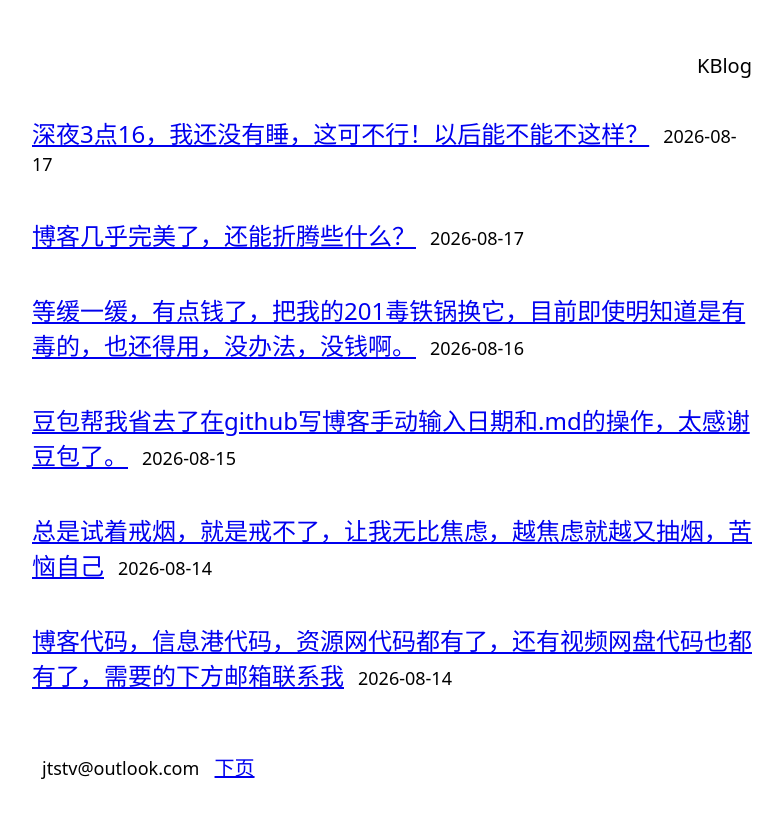
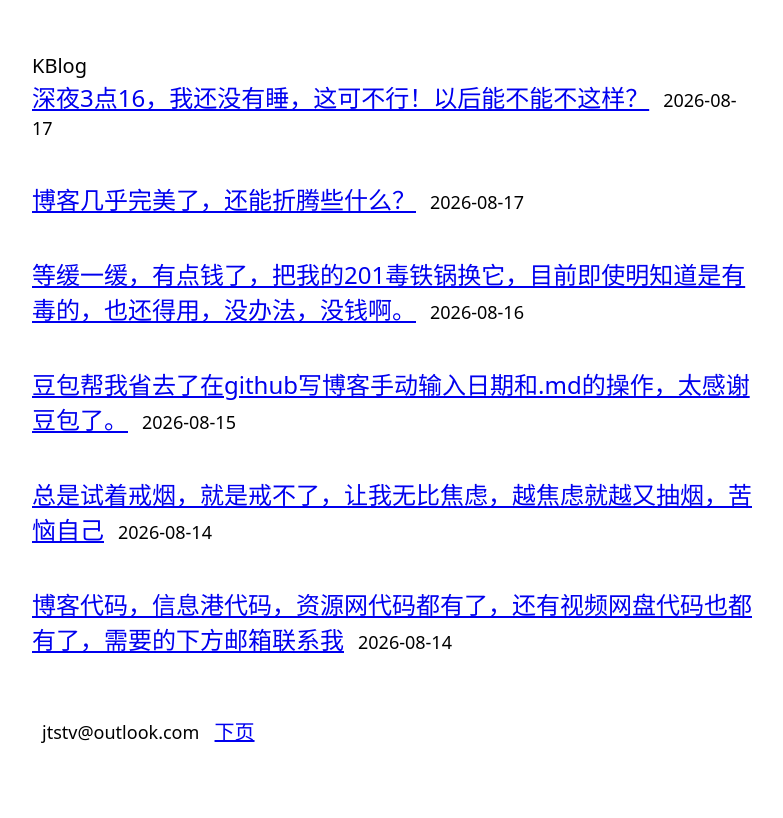
Before and after one commit to JTSTV/Jtstv.github.io, a Jekyll site: the page built from index.html, in a window 1280 px wide. Shown: the top 818 px of the page, without its empty margins (248-1031 px from the left). Built offline with Jekyll 4.4.1, drawn with Linux system fonts in a browser that asks for light colours; the list of posts is cut into pages by our own code.

Commit message:
更新 index.html

```diff
--- a/index.html
+++ b/index.html
@@ -11,7 +11,7 @@
 <meta name="description" content="{{ site.description }}">
 {% if site.keywords %}<meta name="keywords" content="{{ site.keywords }}">{% endif %}
 <link rel="canonical" href="{{ site.url }}{{ page.url }}">
-<style>body{font:20px system-ui,-apple-system,sans-serif;padding:44px 32px}.container{max-width:720px;margin:0 auto}.site-header{margin-bottom:36px;text-align:right}.site-title{font-size:26px}.post-item{margin-bottom:40px}.post-link{font-size:24px}.post-date-text{font-size:18px;margin-left:14px}.pagination{margin-top:60px}.pagination-email{font-size:18px;padding:0 10px}img{max-width:100%;height:auto}@media(max-width:600px){body{padding:24px 18px}.site-header{margin-bottom:26px}.post-item{margin-bottom:30px}.post-link{font-size:22px}.post-date-text{font-size:17px;margin-left:10px}.pagination-email{font-size:17px;padding:0 8px}}</style>
+<style>body{font:20px system-ui,-apple-system,sans-serif;padding:44px 32px}.container{max-width:720px;margin:0 auto}.site-header{}.site-title{font-size:26px}.post-item{margin-bottom:40px}.post-link{font-size:24px}.post-date-text{font-size:18px;margin-left:14px}.pagination{margin-top:60px}.pagination-email{font-size:18px;padding:0 10px}img{max-width:100%;height:auto}@media(max-width:600px){body{padding:24px 18px}.site-header{margin-bottom:26px}.post-item{margin-bottom:30px}.post-link{font-size:22px}.post-date-text{font-size:17px;margin-left:10px}.pagination-email{font-size:17px;padding:0 8px}}</style>
 </head>
 <body>
 <div class="container">
```
